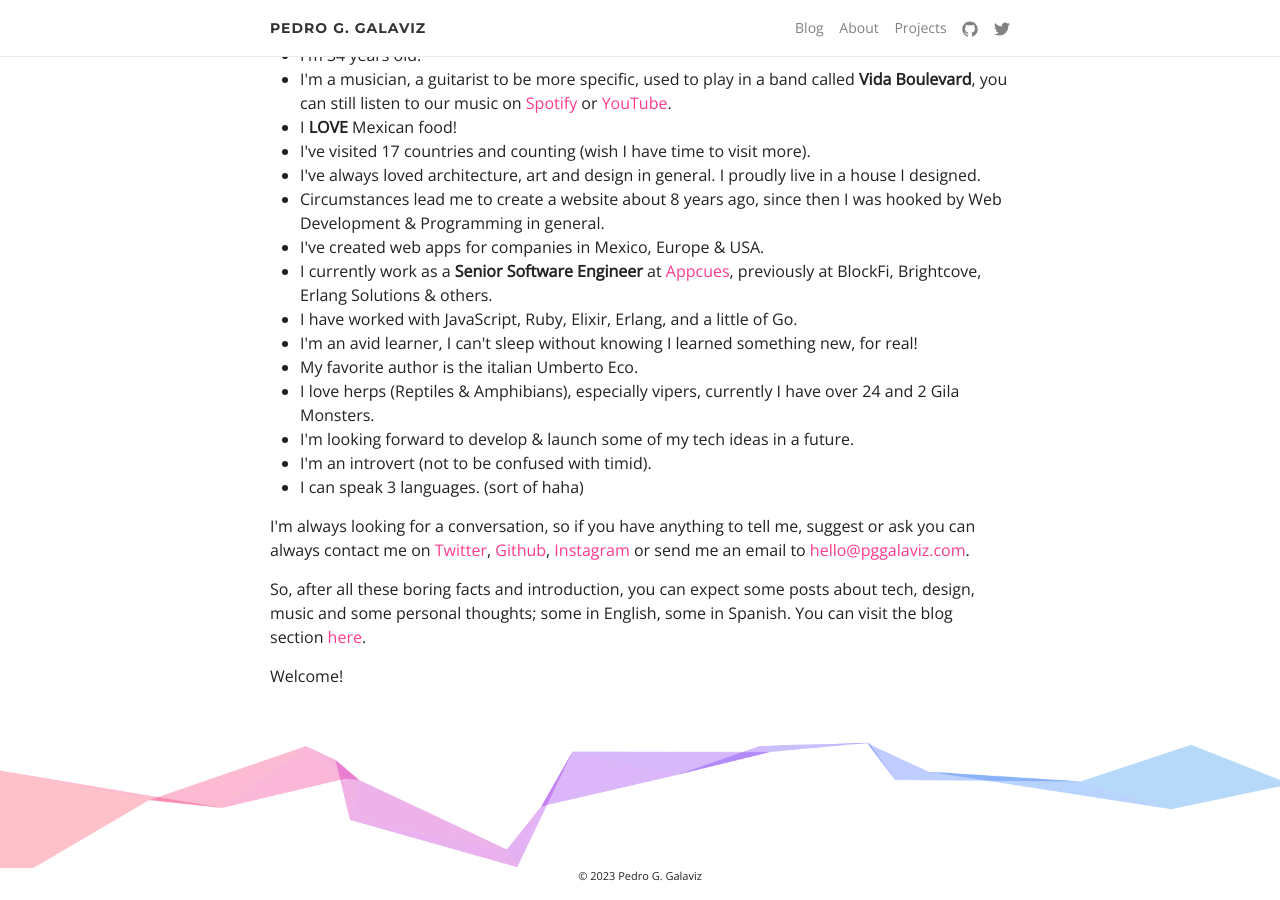
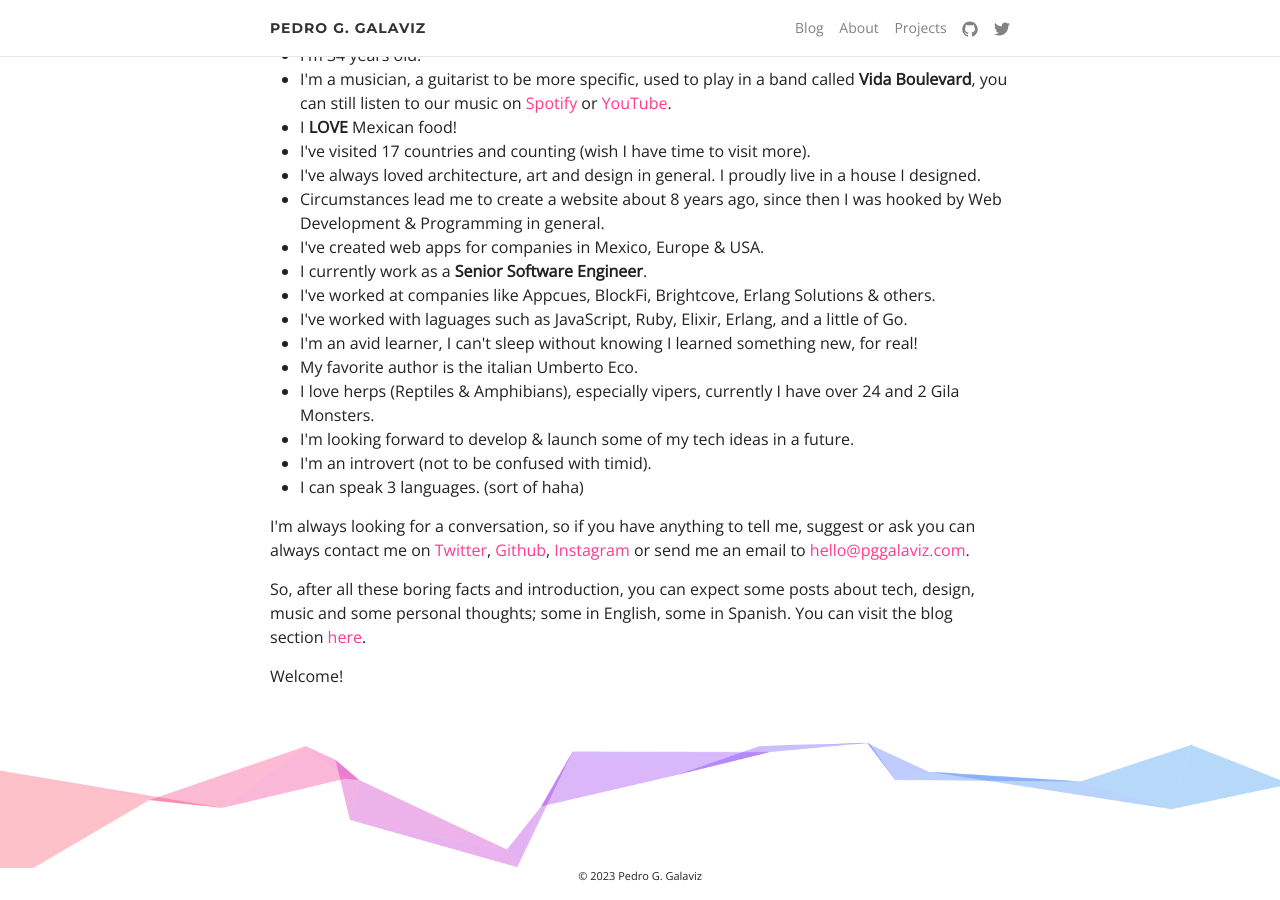
Before and after one commit to pggalaviz/pggalaviz, a Jekyll site: the page built from about/index.html, in a window 1280 px wide and 900 px high, scrolled down 516 px. Built offline with Jekyll 4.4.1, drawn with Linux system fonts in a browser that asks for light colours.

Commit message:
Update about me

```diff
--- a/about/index.html
+++ b/about/index.html
@@ -25,11 +25,9 @@
     <li>Circumstances lead me to create a website about 8 years ago, since then I was hooked by Web
       Development &amp; Programming in general.</li>
     <li>I've created web apps for companies in Mexico, Europe &amp; USA.</li>
-    <li>I currently work as a <b>Senior Software Engineer</b> at <a
-        href="https://appcues.com" target="_blank">Appcues</a>, previously at
-      BlockFi, Brightcove, Erlang Solutions &amp; others.
-    </li>
-    <li>I have worked with JavaScript, Ruby, Elixir, Erlang, and a little of Go.</li>
+    <li>I currently work as a <b>Senior Software Engineer</b>.
+    <li>I've worked at companies like Appcues, BlockFi, Brightcove, Erlang Solutions &amp; others.</li>
+    <li>I've worked with laguages such as JavaScript, Ruby, Elixir, Erlang, and a little of Go.</li>
     <li>I'm an avid learner, I can't sleep without knowing I learned something new, for real!</li>
     <li>My favorite author is the italian Umberto Eco.</li>
     <li>I love herps (Reptiles &amp; Amphibians), especially vipers, currently I have over 24 and 2 Gila Monsters.</li>
```
